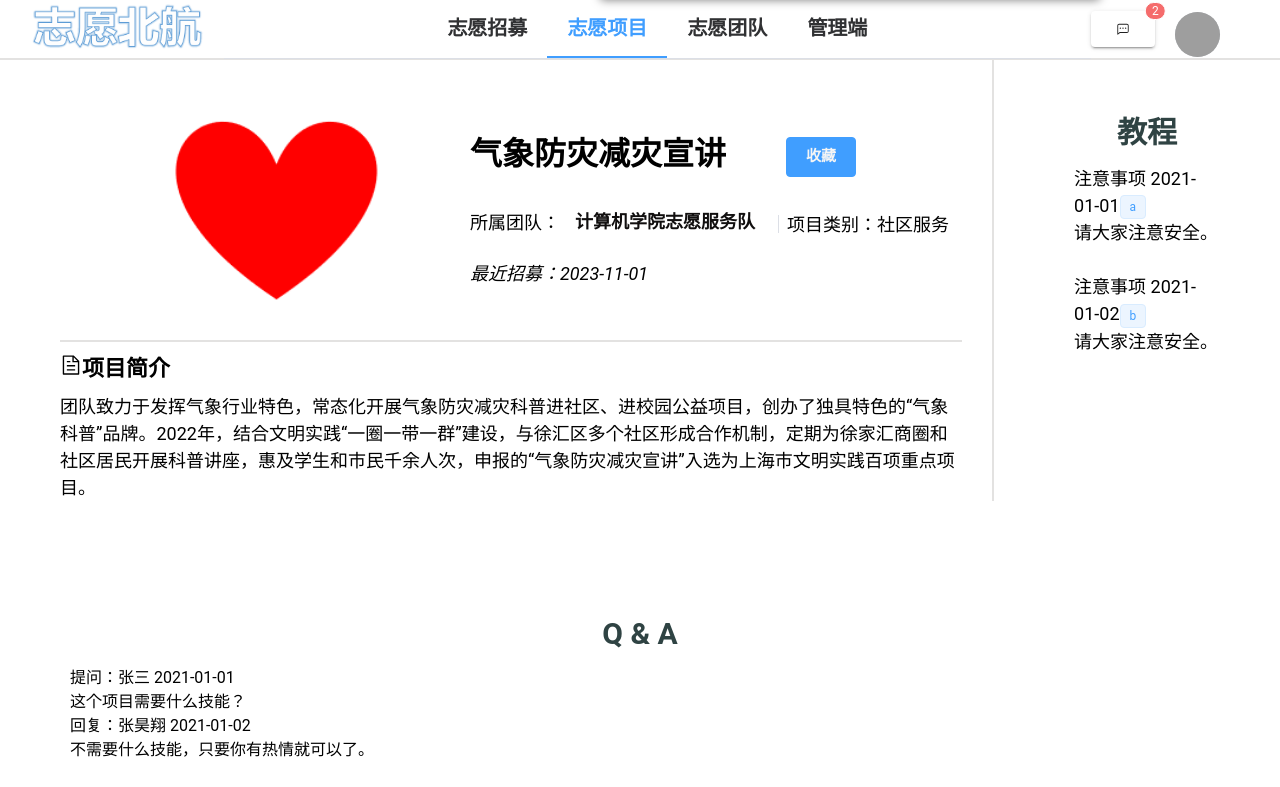
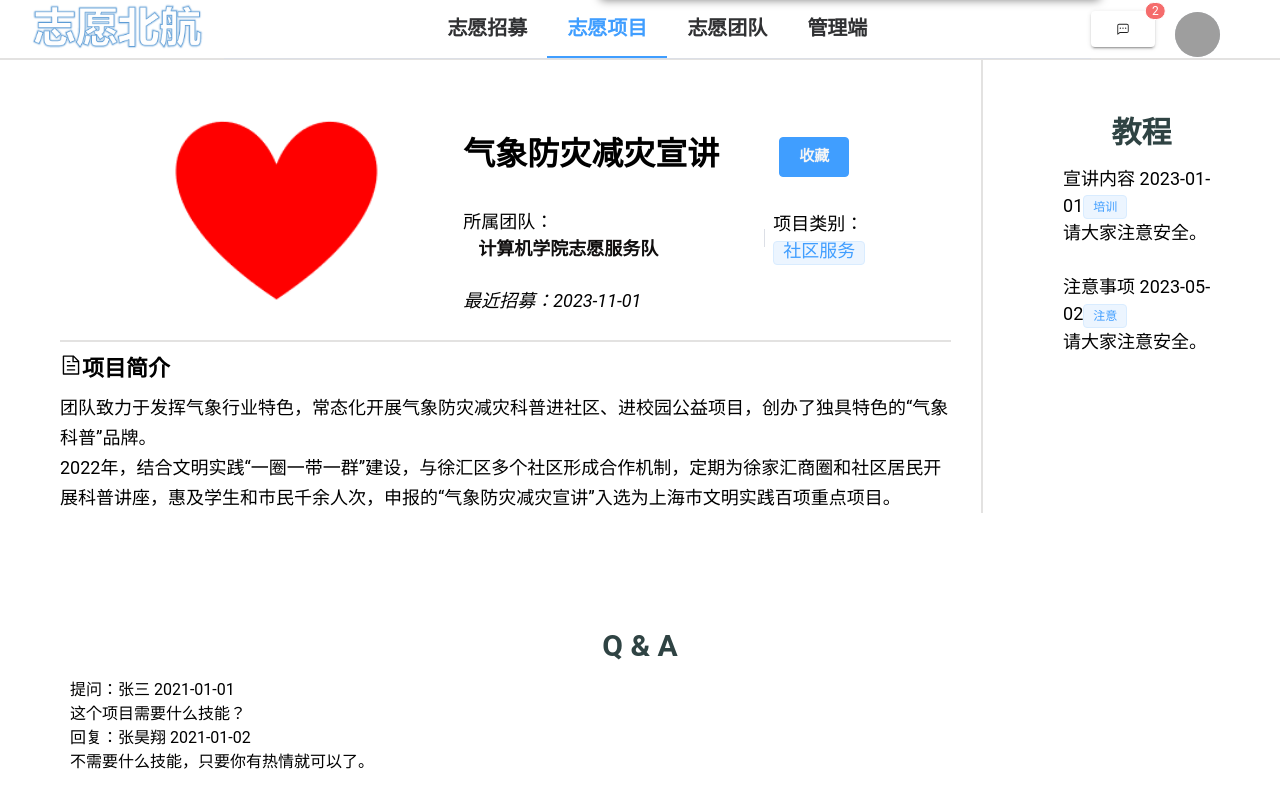
Before and after one commit to Hao7un/DataBase-BUAA-2023, a Vue app in the folder frontend/: page /project/info/1 in a window 1280 px wide. Shown: the top 787 px of the page. Built offline with nearby package versions, Linux system fonts and the light colour scheme; no server answers; grey boxes are pictures that could not be loaded.

Commit message:
fix linebreaks

```diff
--- a/frontend/src/views/project/ProjectInfoPage.vue
+++ b/frontend/src/views/project/ProjectInfoPage.vue
@@ -24,7 +24,8 @@
                                         {{ teamName }}</strong>
                                 </el-button></p>
                             <el-divider border-style="solid" direction="vertical" />
-                            <p>项目类别：{{ showProjectType(projectType) }}</p>
+                            <p>项目类别：<el-tag style="font-size: 18px; padding-bottom: 3px;">{{ showProjectType(projectType)
+                            }}</el-tag></p>
                         </div>
                         <p style="font-size: 18px; font-style: italic;">{{ recruitmentStatus(latestTime) }}</p>
                     </div>
@@ -33,7 +34,7 @@
                     <p style="font-size: 22px; font-weight: bold; margin-bottom: 8px;"><el-icon>
                             <Document />
                         </el-icon>项目简介</p>
-                    <p>{{ projectIntro }}</p>
+                    <p style="line-height: 30px;" v-html="projectIntroWithBreaks"></p>
                 </div>
             </div>
             <div class="tutorial-container">
@@ -100,7 +101,7 @@ export default {
             isCollect: false,
             projectName: '气象防灾减灾宣讲',
             projectType: '1',
-            projectIntro: '团队致力于发挥气象行业特色，常态化开展气象防灾减灾科普进社区、进校园公益项目，创办了独具特色的“气象科普”品牌。2022年，结合文明实践“一圈一带一群”建设，与徐汇区多个社区形成合作机制，定期为徐家汇商圈和社区居民开展科普讲座，惠及学生和市民千余人次，申报的“气象防灾减灾宣讲”入选为上海市文明实践百项重点项目。',
+            projectIntro: '团队致力于发挥气象行业特色，常态化开展气象防灾减灾科普进社区、进校园公益项目，创办了独具特色的“气象科普”品牌。\n2022年，结合文明实践“一圈一带一群”建设，与徐汇区多个社区形成合作机制，定期为徐家汇商圈和社区居民开展科普讲座，惠及学生和市民千余人次，申报的“气象防灾减灾宣讲”入选为上海市文明实践百项重点项目。',
             latestTime: '2023-11-01',
             projectLeader: '张昊翔',
             teamId: '1',
@@ -111,8 +112,8 @@ export default {
                 { questionPoster: '王五', questionTime: '2021-01-05', question: '这个项目需要什么技能？', replyTime: '2021-01-06', reply: '不需要什么技能，只要你有热情就可以了。' },
             ],
             tutorialList: [
-                { time: '2021-01-01', title: '注意事项', tag: 'a', content: '请大家注意安全。' },
-                { time: '2021-01-02', title: '注意事项', tag: 'b', content: '请大家注意安全。' },
+                { time: '2023-01-01', title: '宣讲内容', tag: '培训', content: '请大家注意安全。' },
+                { time: '2023-05-02', title: '注意事项', tag: '注意', content: '请大家注意安全。' },
             ],
             newQuestion: '',
             questionInput: false,
@@ -191,6 +192,9 @@ export default {
     computed: {
         userId() {
             return this.$store.state.userId;
+        },
+        projectIntroWithBreaks() {
+            return this.projectIntro.replace(/\n/g, '<br>');
         }
     },
 }
--- a/frontend/src/views/recruitment/JoinRecruitmentPage.vue
+++ b/frontend/src/views/recruitment/JoinRecruitmentPage.vue
@@ -46,6 +46,7 @@
                                         clearable></el-date-picker>
                                 </th>
                                 <th style="width: 140px;">
+                                    <el-input v-model="place" placeholder="输入活动地点" clearable></el-input>
                                 </th>
                                 <th style="width: 130px;">
                                     <el-select v-model="typeR" placeholder="选择面向群体" clearable>
@@ -138,6 +139,7 @@ export default {
         return {
             currentPage: 1,
             keyword: "",
+            place: "",
             date: null,
             typeP: "",
             typeR: "",
@@ -149,7 +151,7 @@ export default {
                 { id: "00001", launchTime: "2023-11-01 21:00", dueTime: "2023-11-02 21:00", startTime: "2023-12-01 19:00", endTime: "2023-12-01 21:00", location: "操场", volunteerHour: "5", isAttend: false, type: "1", maxNumber: "50", currentNumber: "30", projectId: "00001", projectName: "志愿项目1", projectType: "5" },
             ],
             dialogVisible: false,
-            attendId: "00001"
+            attendId: ""
         };
     },
     computed: {
@@ -157,11 +159,11 @@ export default {
             let startIndex = (this.currentPage - 1) * 10;
             let endIndex = startIndex + 10;
             let filteredList = this.recruitmentList;
-            if (this.keyword != null && this.typeP != null && this.typeR != null) {
+            if (this.keyword != null && this.place != null && this.typeP != null && this.typeR != null) {
                 filteredList = filteredList.filter(item => {
                     let itemTypeP = this.showProjectType(item.projectType);
                     let itemTypeR = this.showRecruitmentType(item.type);
-                    return item.projectName.includes(this.keyword) && itemTypeP.includes(this.typeP)
+                    return item.projectName.includes(this.keyword) && item.location.includes(this.place) && itemTypeP.includes(this.typeP)
                         && itemTypeR.includes(this.typeR) && item.startTime.includes(this.formatDateString);
                 });
             }
@@ -169,11 +171,11 @@ export default {
         },
         filteredList() {
             let list = this.recruitmentList;
-            if (this.keyword != null && this.typeP != null && this.typeR != null) {
+            if (this.keyword != null && this.place != null && this.typeP != null && this.typeR != null) {
                 list = list.filter(item => {
                     let itemTypeP = this.showProjectType(item.projectType);
                     let itemTypeR = this.showRecruitmentType(item.type);
-                    return item.projectName.includes(this.keyword) && itemTypeP.includes(this.typeP)
+                    return item.projectName.includes(this.keyword) && item.location.includes(this.place) && itemTypeP.includes(this.typeP)
                         && itemTypeR.includes(this.typeR) && item.startTime.includes(this.formatDateString);
                 });
             }
@@ -256,7 +258,7 @@ export default {
             if (recruitment.isAttend)
                 return '已报名';
             else if (recruitment.currentNumber >= recruitment.maxNumber)
-                return '已招满';
+                return '已满员';
             else if (new Date(recruitment.dueTime) < new Date())
                 return '已截止';
             else if (new Date(recruitment.launchTime) > new Date())
@@ -389,7 +391,7 @@ td {
     background-color: green;
 }
 
-.已招满 {
+.已满员 {
     background-color: orange;
 }
 
--- a/frontend/src/views/team/TeamInfoPage.vue
+++ b/frontend/src/views/team/TeamInfoPage.vue
@@ -12,8 +12,8 @@
 
                             <el-button size="large" type="primary" style="margin-top: 5px; margin-left: 40px;"
                                 :disabled="isTeamMember" @click="applyForTeam">
-                                <span v-if="isTeamMember"
-                                    style="font-weight: bold; font-size: 15px; color:whitesmoke">加入于{{ joinDate }}</span>
+                                <span v-if="isTeamMember" style="font-weight: bold; font-size: 15px; color:whitesmoke">加入于{{
+                                    joinDate }}</span>
                                 <span v-else style="font-weight: bold; font-size: 15px; color:whitesmoke">申请加入</span>
                             </el-button>
                             <br>
@@ -29,7 +29,7 @@
                     <p style="font-size: 22px; font-weight: bold; margin-bottom: 8px;"><el-icon>
                             <Document />
                         </el-icon>团队简介</p>
-                    <p>{{ teamIntro }}</p>
+                    <p style="line-height: 30px;" v-html="teamIntroWithBreaks"></p>
                 </div>
             </div>
             <div class="leader-container">
@@ -105,7 +105,7 @@ export default {
             isTeamMember: true,
             teamName: '计算机学院志愿服务队',
             teamNumber: '10',
-            teamIntro: '团队致力于发挥气象行业特色，常态化开展气象防灾减灾科普进社区、进校园公益项目，创办了独具特色的“气象科普”品牌。2022年，结合文明实践“一圈一带一群”建设，与徐汇区多个社区形成合作机制，定期为徐家汇商圈和社区居民开展科普讲座，惠及学生和市民千余人次，申报的“气象防灾减灾宣讲”入选为上海市文明实践百项重点项目。',
+            teamIntro: '团队致力于发挥气象行业特色，常态化开展气象防灾减灾科普进社区、进校园公益项目，创办了独具特色的“气象科普”品牌。\n2022年，结合文明实践“一圈一带一群”建设，与徐汇区多个社区形成合作机制，定期为徐家汇商圈和社区居民开展科普讲座，惠及学生和市民千余人次，申报的“气象防灾减灾宣讲”入选为上海市文明实践百项重点项目。',
             foundationDate: '2020-01-01',
             joinDate: '2023-01-01',
             teamLeader: '张昊翔',
@@ -160,6 +160,9 @@ export default {
         userId() {
             return this.$store.state.userId;
         },
+        teamIntroWithBreaks() {
+            return this.teamIntro.replace(/\n/g, '<br>');
+        }
     },
 }
 </script>
--- a/frontend/src/views/user/UserInfoPage.vue
+++ b/frontend/src/views/user/UserInfoPage.vue
@@ -125,7 +125,7 @@ export default {
       telephone: '18101000000',
       email: '123@xyz.com',
       volunteerTime: '100',
-      userIntro: '我是张昊翔'
+      userIntro: '我是张昊翔。\n我来自北京航空航天大学。'
     };
   },
   computed: {
```
